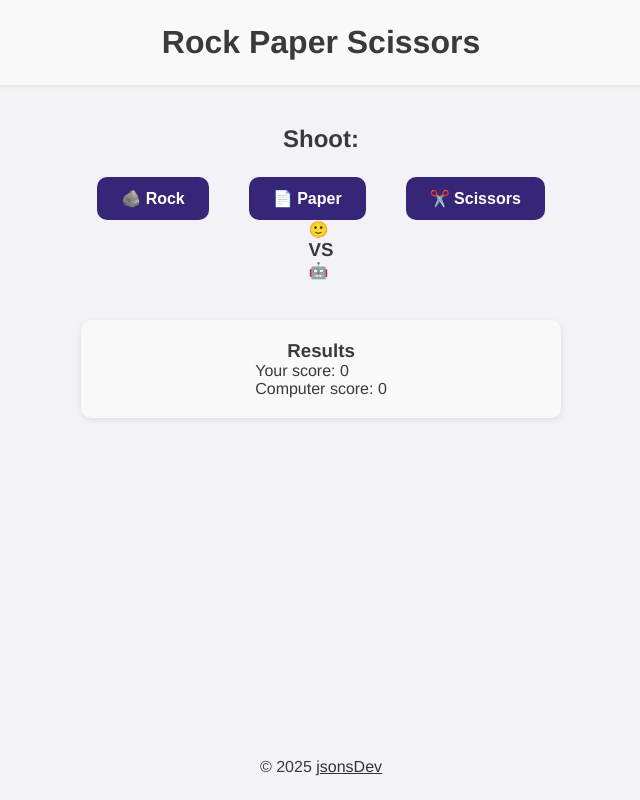
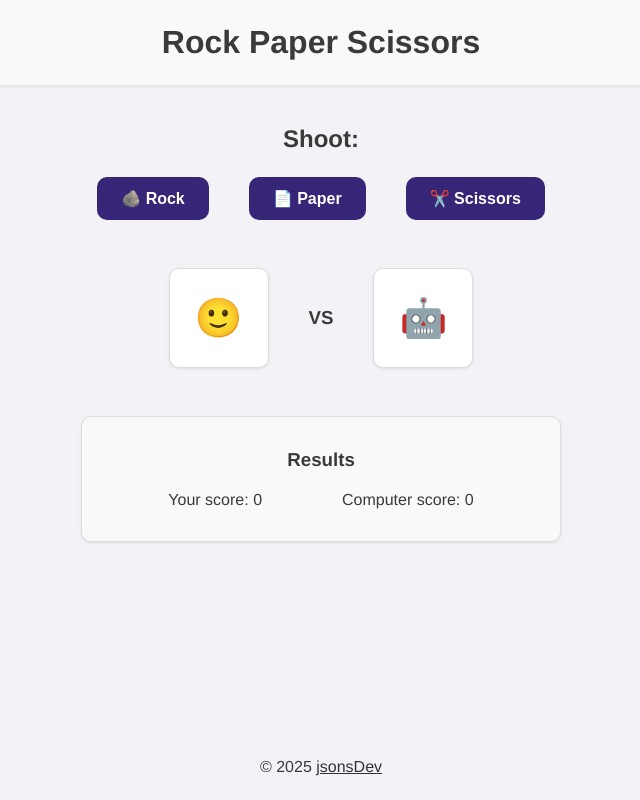
Before and after one commit to jsonsDev/rock-paper-scissors, a plain HTML site: page index.html in a window 1280 px wide. Shown: the whole page, without its empty margins (319-959 px from the left). Drawn offline with Linux system fonts and the light colour scheme.

Commit message:
Update layout and design.

```diff
--- a/style.css
+++ b/style.css
@@ -22,7 +22,7 @@ a {
     display: flex;
     justify-content: center;
     padding: 24px 0 24px 0;
-    box-shadow: 0px 1px 4px #dddddd;
+    box-shadow: 0px 1px 3px #dddddd;
     margin-bottom: 40px;
     background-color: #F9F9F9;
 }
@@ -32,11 +32,6 @@ a {
     flex: 1;
     flex-direction: column;
     align-items: center;
-}
-
-.round-title {
-    font-weight: 700;
-    text-align: center;
 }
 
 .button-container {
@@ -61,22 +56,50 @@ button:hover {
     background-color: #7869B8;
 }
 
+.human-choice, .computer-choice {
+    background-color: #ffffff;
+    height: 100px;
+    width: 100px;
+    border-radius: 10px;
+    border: 1px solid #dddddd;
+    text-align: center;
+    align-content: center;
+    font-size: 2.4em;
+    box-shadow: 0px 1px 3px #dddddd;
+}
+
 .scoreboard-container {
+    border: 1px solid #dddddd;
     border-radius: 10px;
-    box-shadow: 0px 2px 6px #dddddd;
+    box-shadow: 0px 1px 3px #dddddd;
     width: 480px;
     display: flex;
     flex-direction: column;
     align-items: center;
-    margin-top: 40px;
-    padding: 20px;
+    padding: 32px;
     background-color: #F9F9F9;
 }
 
-.score-tracking {
+.round-title {
+    font-weight: 700;
+    text-align: center;
+}
+
+.round-choices {
+    display: flex;
+    gap: 40px;
+    justify-content: center;
+    margin: 48px 0;
+}
+
+.round-choices h3 {
+    align-content: center;
+}
+
+.score-display {
     display: flex;
     flex-direction: row;
-    gap: 60px;
+    gap: 80px;
     margin-top: 20px;
 }
 
```
